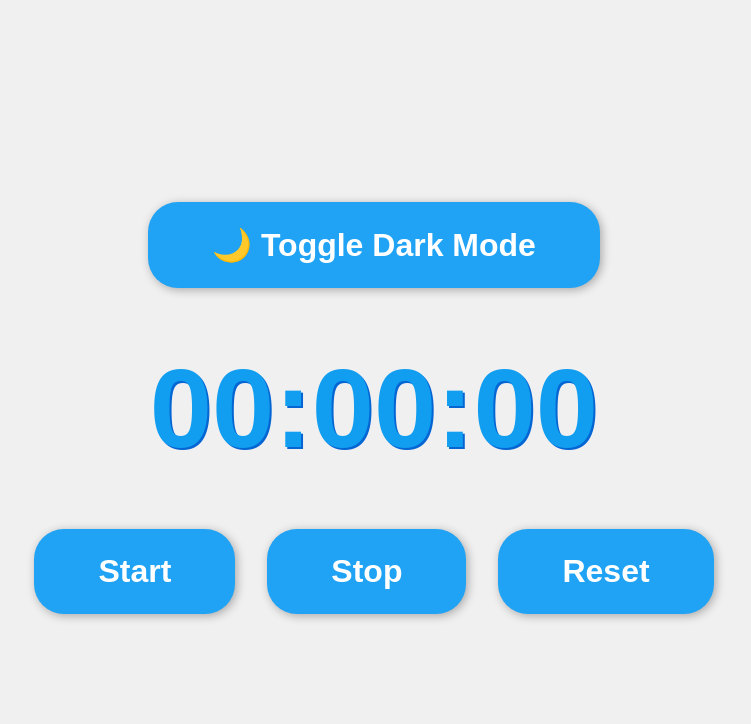
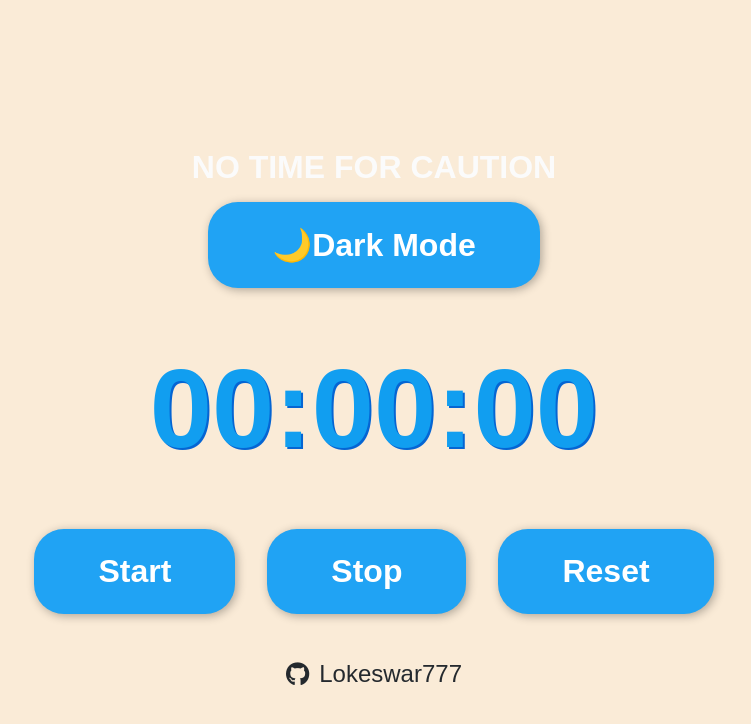
Before and after one commit to lokeswar777/Js, a plain HTML site: page Stopwatch/index.html in a window 1280 px wide. Shown: the whole page, without its empty margins (266-1017 px from the left). Drawn offline with Linux system fonts and the light colour scheme.

Commit message:
added no time for caution and dark mode and git profile

```diff
--- a/Stopwatch/index.html
+++ b/Stopwatch/index.html
@@ -6,9 +6,16 @@
     <meta name="viewport" content="width=device-width, initial-scale=1.0">
     <title>Stopwatch</title>
     <link rel="stylesheet" href="style.css">
+
+<link
+  rel="stylesheet"
+  href="https://cdnjs.cloudflare.com/ajax/libs/font-awesome/6.5.0/css/all.min.css"
+/>
+
 </head>
 <body>
-    <button id="toggle-dark">🌙 Toggle Dark Mode</button>
+    <div class="Notime">NO TIME FOR CAUTION</div>
+    <button id="toggle-dark">🌙Dark Mode</button>
 
 
     <div id="timer">00:00:00</div>
@@ -18,5 +25,12 @@
         <button id="reset">Reset</button>
     </div>
     <script src="index.js"></script>
+
+    <div id="github-link">
+  <a href="https://github.com/lokeswar777" target="_blank" aria-label="GitHub Profile">
+    <i class="fab fa-github"></i> Lokeswar777
+  </a>
+</div>
+
 </body>
 </html>
--- a/Stopwatch/style.css
+++ b/Stopwatch/style.css
@@ -1,5 +1,5 @@
 body {
-  background-color: #f0f0f0;
+  background-color:antiquewhite;
   font-family: "Poppins", sans-serif;
   display: flex;
   flex-direction: column;
@@ -44,7 +44,7 @@ button {
 }
 
 button:hover {
-  background-color: #f44583;
+  background-color: #ee5007;
   box-shadow: 2px 2px 10px rgba(0, 0, 0, 0.5);
   scale:1.1;
 }
@@ -80,10 +80,50 @@ body.dark-mode #timer {
 }
 
 body.dark-mode button {
-  background-color: #333333;
+  background-color: #1466f4;
+  color: #e8e8f0;
+}
+
+body.dark-mode button:hover {
+  background-color: #07a0ed;
+}
+
+
+
+
+#github-link {
+  margin-top: 30px;
+  text-align: end;
+}
+
+#github-link a {
+  font-size: 1.5rem;
+  color: #24292e;
+  text-decoration: none;
+  display: flex;
+  align-items: center;
+  gap: 10px;
+  transition: color 0.3s ease;
+}
+
+#github-link a:hover {
+  color: #f44583;
+}
+
+body.dark-mode #github-link a {
   color: #ffffff;
 }
 
-body.dark-mode button:hover {
-  background-color: #666666;
+body.dark-mode #github-link a:hover {
+  color: #0ff;
 }
+
+
+
+.Notime {
+  font-size: 2rem;
+  color: #fbfbfb;
+  text-align: center;
+  margin-top: 20px;
+  font-weight: bold;
+}
```
